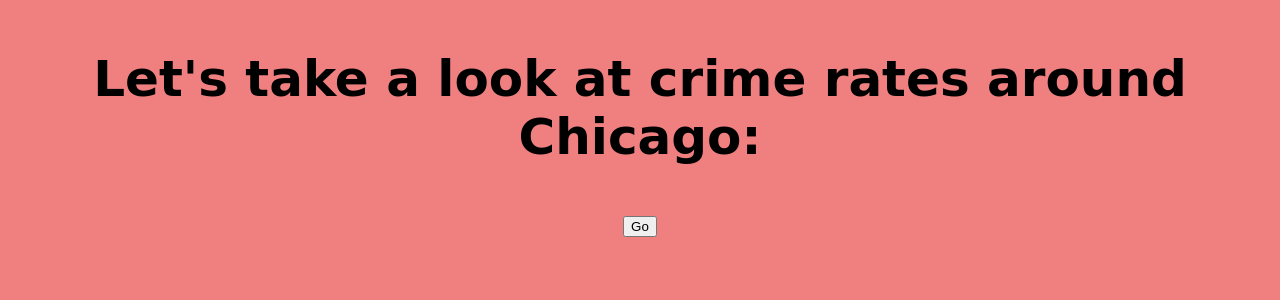
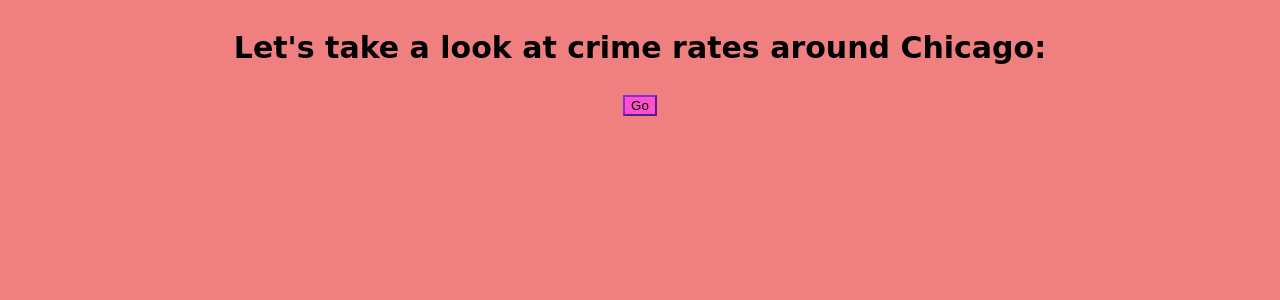
Before and after one commit to AnaghaPullela/AI_Crime_Crossroads, a Flask app: page / in a window 1280 px wide. Shown: the top 300 px of the page. Run offline with Flask 3, Linux system fonts and the light colour scheme; parts of the project's set-up code (start-up, migrations or seed data) failed here and were passed over.

Commit message:
Updated styles

```diff
--- /dev/null
+++ b/static/styles/style.css
@@ -0,0 +1,25 @@
+body{
+    font-family: cursive;
+    text-align: center;
+    background: lightcoral;
+
+}
+
+h3{
+    font-size: 30px;
+    text-align: center;
+}
+
+p{
+    text-align: center;
+    color: black;
+}
+
+button{
+    size: 20px;
+    text-align: center;
+    padding: 5;
+    background-color:rgb(255, 80, 203);
+    border-radius: 3;
+    border-color: blueviolet;
+}
--- a/style.css
+++ /dev/null
@@ -1,16 +0,0 @@
-body{
-    font-family: cursive;
-    text-align: center;
-    background: lightcoral;
-
-}
-
-h3{
-    font-size: 50px;
-    text-align: center;
-}
-
-p{
-    text-align: center;
-    color: black;
-}
--- a/templates/home.html
+++ b/templates/home.html
@@ -2,7 +2,10 @@
 <html>
   <head>
     <title>Mapping Crime</title>
-    <link rel="stylesheet" href="style.css" />
+    <link
+      rel="stylesheet"
+      href="{{url_for('static', filename='styles/style.css')}}"
+    />
   </head>
   <body>
     <h3>Let's take a look at crime rates around Chicago:</h3>
```
